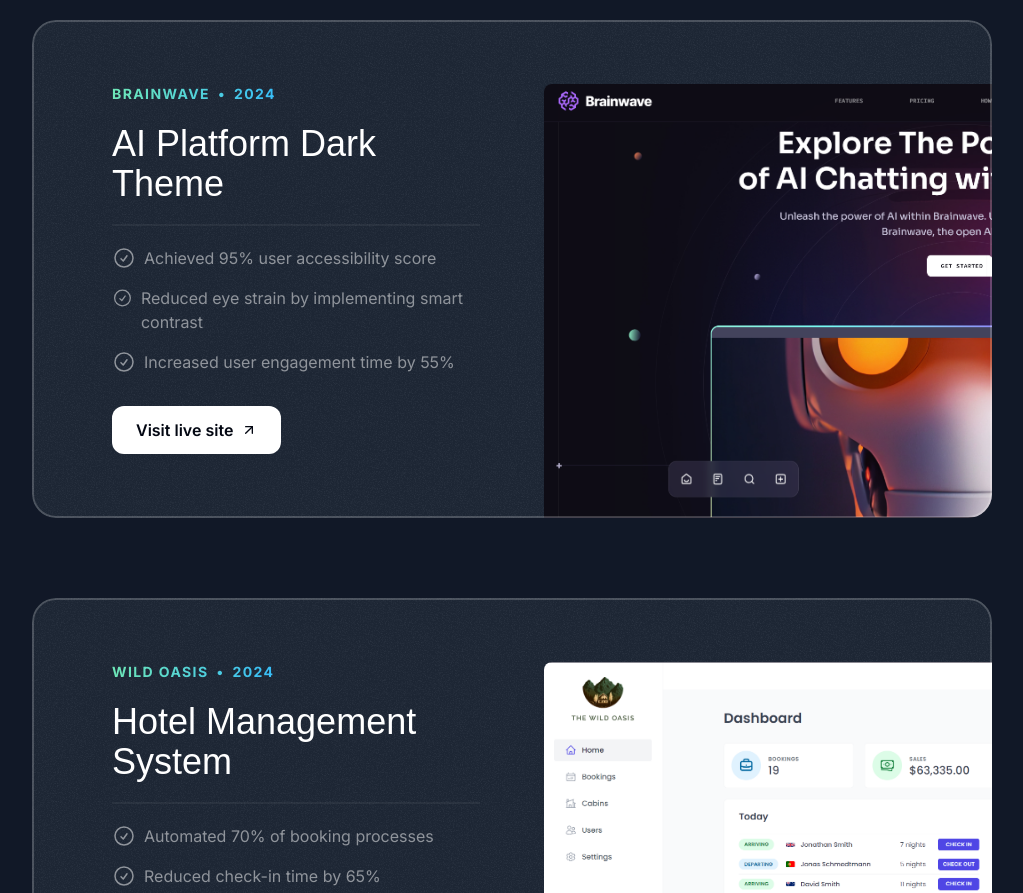
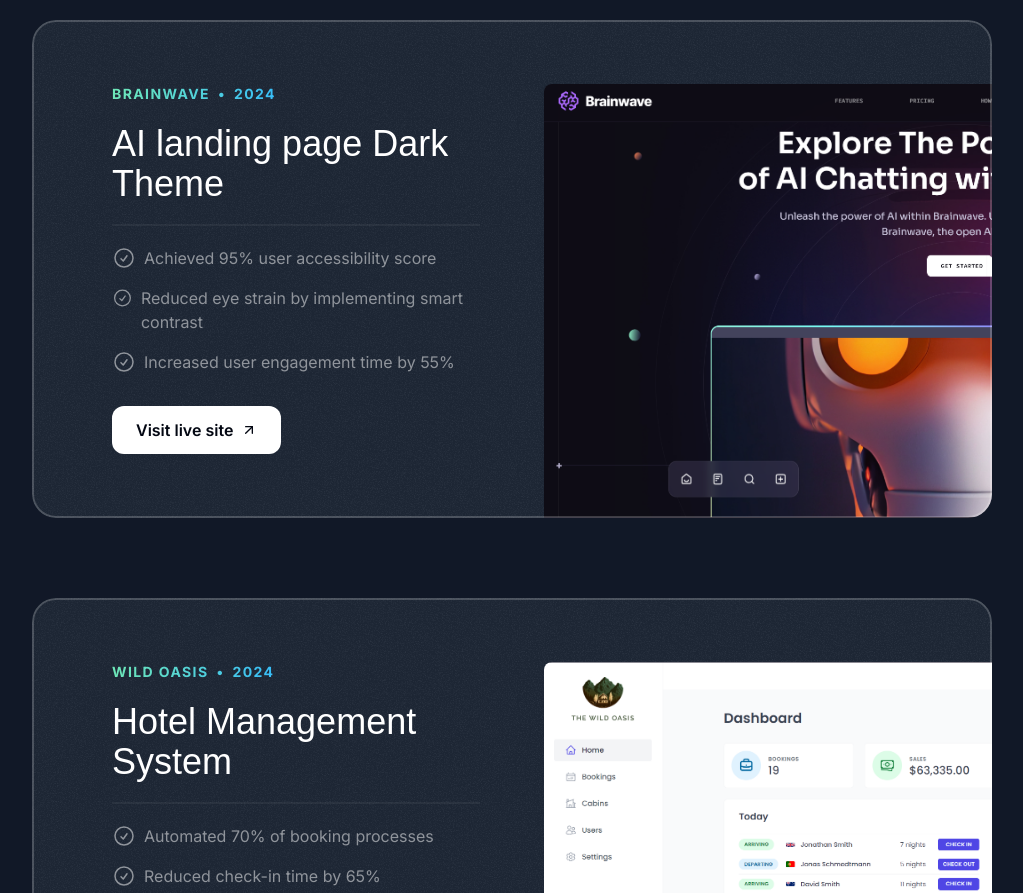
Before and after one commit to its-dorra/portfolio, a Next.js app: page / in a window 1280 px wide. Shown: the part 1800-2693 px from the top of the page, without its empty margins (128-1151 px from the left). Built offline with nearby package versions, Linux system fonts and the light colour scheme; a web font is replaced by a local one.

Commit message:
fixing project title

```diff
--- a/src/sections/Projects.tsx
+++ b/src/sections/Projects.tsx
@@ -26,7 +26,7 @@
   {
     company: "Brainwave",
     year: "2024",
-    title: "AI Platform Dark Theme",
+    title: "AI landing page Dark Theme",
     results: [
       { title: "Achieved 95% user accessibility score" },
       { title: "Reduced eye strain by implementing smart contrast" },
```
